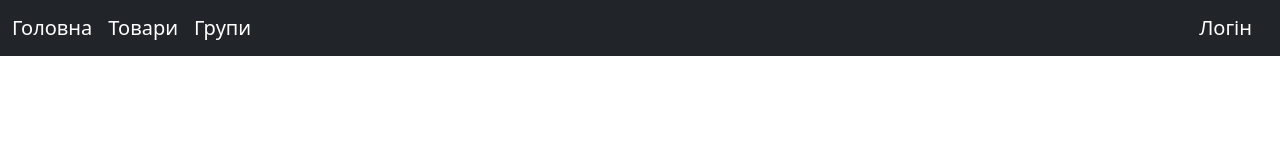
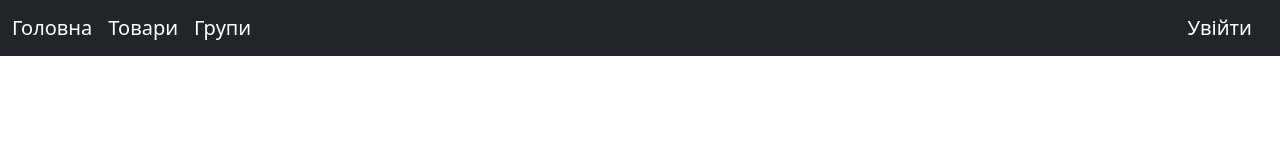
Before and after one commit to mariana0412/AutomatedWorkplace_client, a React (Create React App) app: page / in a window 1280 px wide. Shown: the top 160 px of the page. Built offline with nearby package versions, Linux system fonts and the light colour scheme.

Commit message:
Change login name on Navbar

```diff
--- a/src/components/AppNavbar.js
+++ b/src/components/AppNavbar.js
@@ -24,9 +24,11 @@ const AppNavbar = () => {
                     </NavbarBrand>
 
                 </Nav>
+
+                {/*when auth is ready, toggle login and logout depends on token presence*/}
                 <Nav className="justify-content-end" style={{ width: "100%" }} navbar>
                     <NavbarBrand tag={Link} to="/login">
-                        Логін
+                        Увійти
                     </NavbarBrand>
                 </Nav>
 
```
